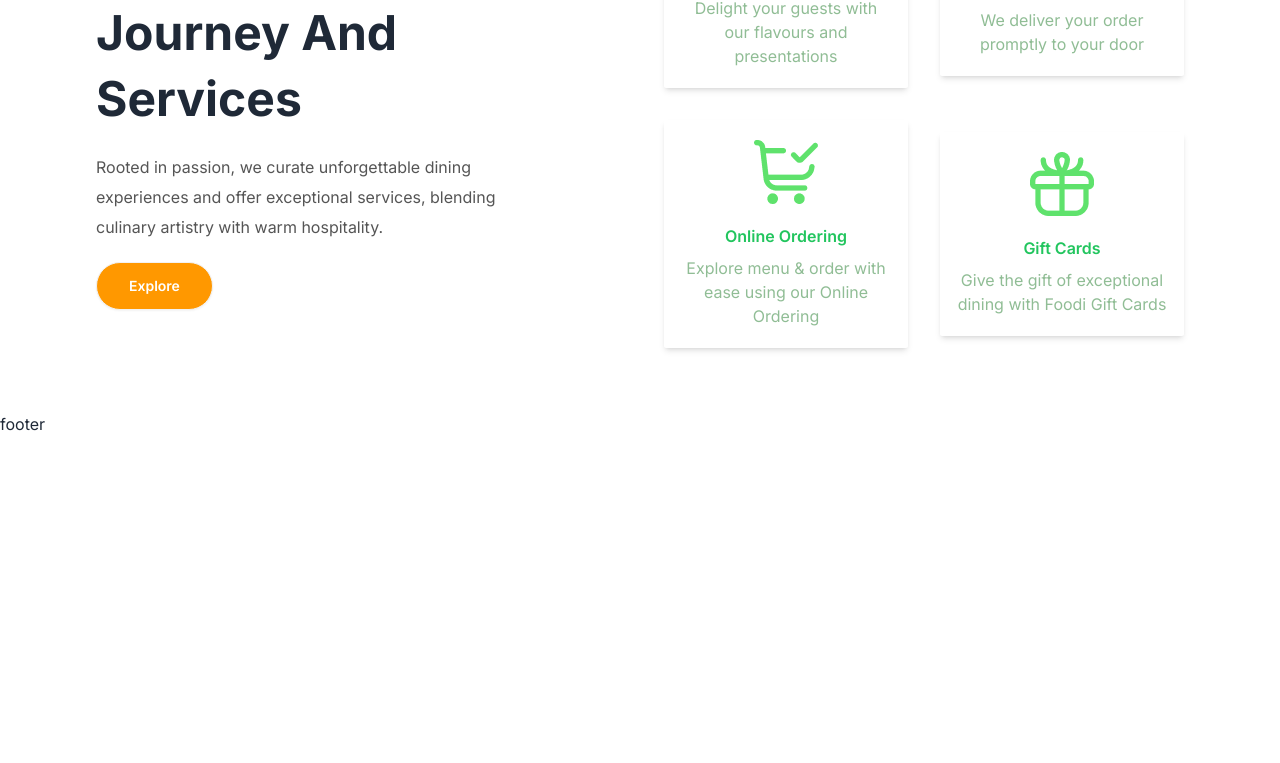
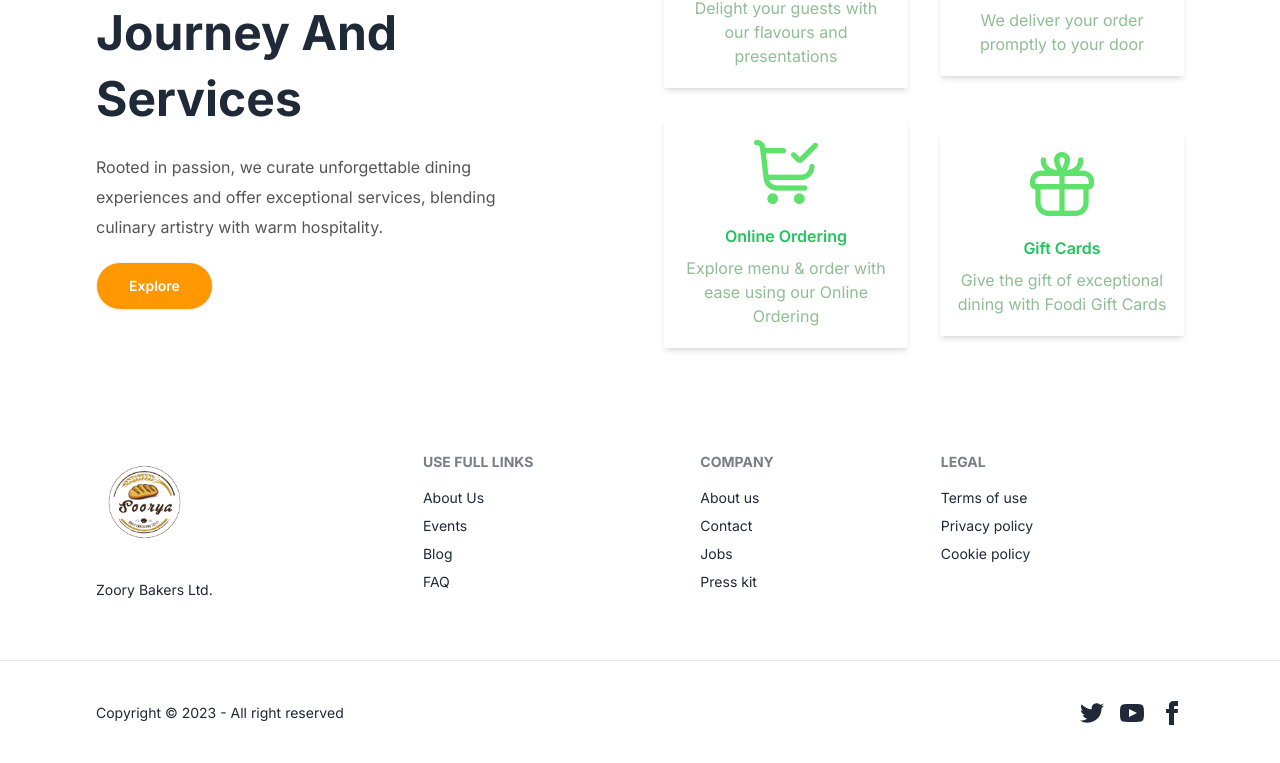
Before and after one commit to Nisala-Chamodya/Zoory-Backers---React, a React (Vite) app in the folder zoory-backers-font/: page / in a window 1280 px wide. Shown: the part 3258-4021 px from the top of the page. Before the commit the page ends 3694 px from the top, so only its background shows below. Built offline with nearby package versions, Linux system fonts and the light colour scheme.

Commit message:
Footer Section

```diff
--- /dev/null
+++ b/zoory-backers-font/src/component/Footer.jsx
@@ -0,0 +1,81 @@
+import React from "react";
+
+function Footer() {
+  return (
+    <div>
+      {/*start desi ui footer*/}
+      <footer className="px-4 py-10 footer xl:px-24 text-base-content">
+        <aside>
+          <img src="/public/logo.png" className="w-auto h-[100px]" />
+          <p className="my-5 md:w-40">Zoory Bakers Ltd.</p>
+        </aside>
+        <nav>
+          <header className="footer-title">Use Full Links</header>
+          <a className="link link-hover">About Us</a>
+          <a className="link link-hover">Events</a>
+          <a className="link link-hover">Blog</a>
+          <a className="link link-hover">FAQ</a>
+        </nav>
+        <nav>
+          <header className="footer-title">Company</header>
+          <a className="link link-hover">About us</a>
+          <a className="link link-hover">Contact</a>
+          <a className="link link-hover">Jobs</a>
+          <a className="link link-hover">Press kit</a>
+        </nav>
+        <nav>
+          <header className="footer-title">Legal</header>
+          <a className="link link-hover">Terms of use</a>
+          <a className="link link-hover">Privacy policy</a>
+          <a className="link link-hover">Cookie policy</a>
+        </nav>
+      </footer>
+      {/*end desi ui footer*/}
+      <hr />
+      {/*start linkes*/}
+      <footer className="items-center px-4 py-10 footer xl:px-24 ">
+        <aside className="items-center grid-flow-col">
+          <p>Copyright © 2023 - All right reserved</p>
+        </aside>
+        <nav className="grid-flow-col gap-4 md:place-self-center md:justify-self-end">
+          <a>
+            <svg
+              xmlns="http://www.w3.org/2000/svg"
+              width="24"
+              height="24"
+              viewBox="0 0 24 24"
+              className="fill-current"
+            >
+              <path d="M24 4.557c-.883.392-1.832.656-2.828.775 1.017-.609 1.798-1.574 2.165-2.724-.951.564-2.005.974-3.127 1.195-.897-.957-2.178-1.555-3.594-1.555-3.179 0-5.515 2.966-4.797 6.045-4.091-.205-7.719-2.165-10.148-5.144-1.29 2.213-.669 5.108 1.523 6.574-.806-.026-1.566-.247-2.229-.616-.054 2.281 1.581 4.415 3.949 4.89-.693.188-1.452.232-2.224.084.626 1.956 2.444 3.379 4.6 3.419-2.07 1.623-4.678 2.348-7.29 2.04 2.179 1.397 4.768 2.212 7.548 2.212 9.142 0 14.307-7.721 13.995-14.646.962-.695 1.797-1.562 2.457-2.549z"></path>
+            </svg>
+          </a>
+          <a>
+            <svg
+              xmlns="http://www.w3.org/2000/svg"
+              width="24"
+              height="24"
+              viewBox="0 0 24 24"
+              className="fill-current"
+            >
+              <path d="M19.615 3.184c-3.604-.246-11.631-.245-15.23 0-3.897.266-4.356 2.62-4.385 8.816.029 6.185.484 8.549 4.385 8.816 3.6.245 11.626.246 15.23 0 3.897-.266 4.356-2.62 4.385-8.816-.029-6.185-.484-8.549-4.385-8.816zm-10.615 12.816v-8l8 3.993-8 4.007z"></path>
+            </svg>
+          </a>
+          <a>
+            <svg
+              xmlns="http://www.w3.org/2000/svg"
+              width="24"
+              height="24"
+              viewBox="0 0 24 24"
+              className="fill-current"
+            >
+              <path d="M9 8h-3v4h3v12h5v-12h3.642l.358-4h-4v-1.667c0-.955.192-1.333 1.115-1.333h2.885v-5h-3.808c-3.596 0-5.192 1.583-5.192 4.615v3.385z"></path>
+            </svg>
+          </a>
+        </nav>
+      </footer>
+      {/*end linkes*/}
+    </div>
+  );
+}
+
+export default Footer;
--- a/zoory-backers-font/src/layout/Main.jsx
+++ b/zoory-backers-font/src/layout/Main.jsx
@@ -2,13 +2,14 @@
 import { Outlet } from "react-router-dom";
 import Navbar from "../component/Navbar";
 import "../App.css";
+import Footer from "../component/Footer";
 
 const Main = () => {
   return (
     <div>
       <Navbar />
       <Outlet />
-      <footer>footer</footer>
+      <Footer />
     </div>
   );
 };
--- a/zoory-backers-font/src/component/SpecialDishes.jsx
+++ b/zoory-backers-font/src/pages/home/SpecialDishes.jsx
@@ -3,7 +3,7 @@
 import "slick-carousel/slick/slick-theme.css";
 import Slider from "react-slick";
 import { FaAngleLeft, FaAngleRight } from "react-icons/fa";
-import Cards from "./Cards";
+import Cards from "../../component/Cards";
 
 const SpecialDishes = () => {
   const [recipes, setRecipes] = useState([]);
```
Also changed, not shown: zoory-backers-font/src/pages/home/Home.jsx (+4 -4 lines), zoory-backers-font/src/pages/home/Categories.jsx (renamed from zoory-backers-font/src/component/Categories.jsx), zoory-backers-font/src/pages/home/OurServices.jsx (renamed from zoory-backers-font/src/component/OurServices.jsx), zoory-backers-font/src/pages/home/Testimonials.jsx (renamed from zoory-backers-font/src/component/Testimonials.jsx).
